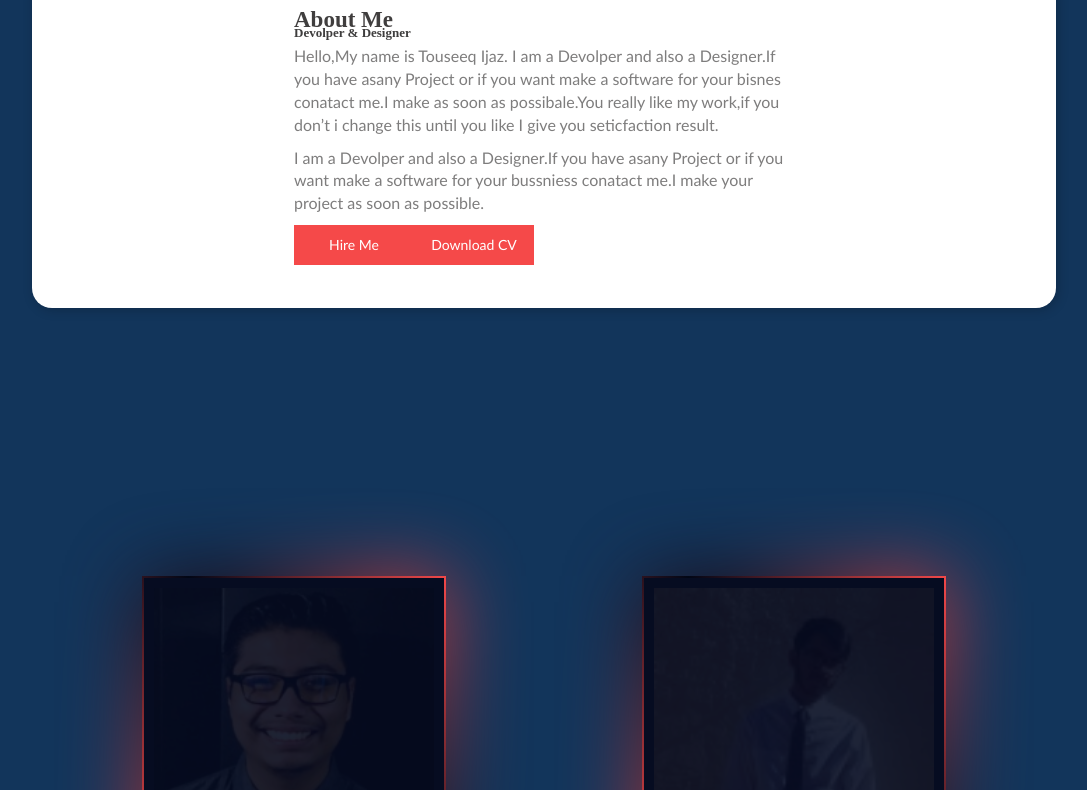
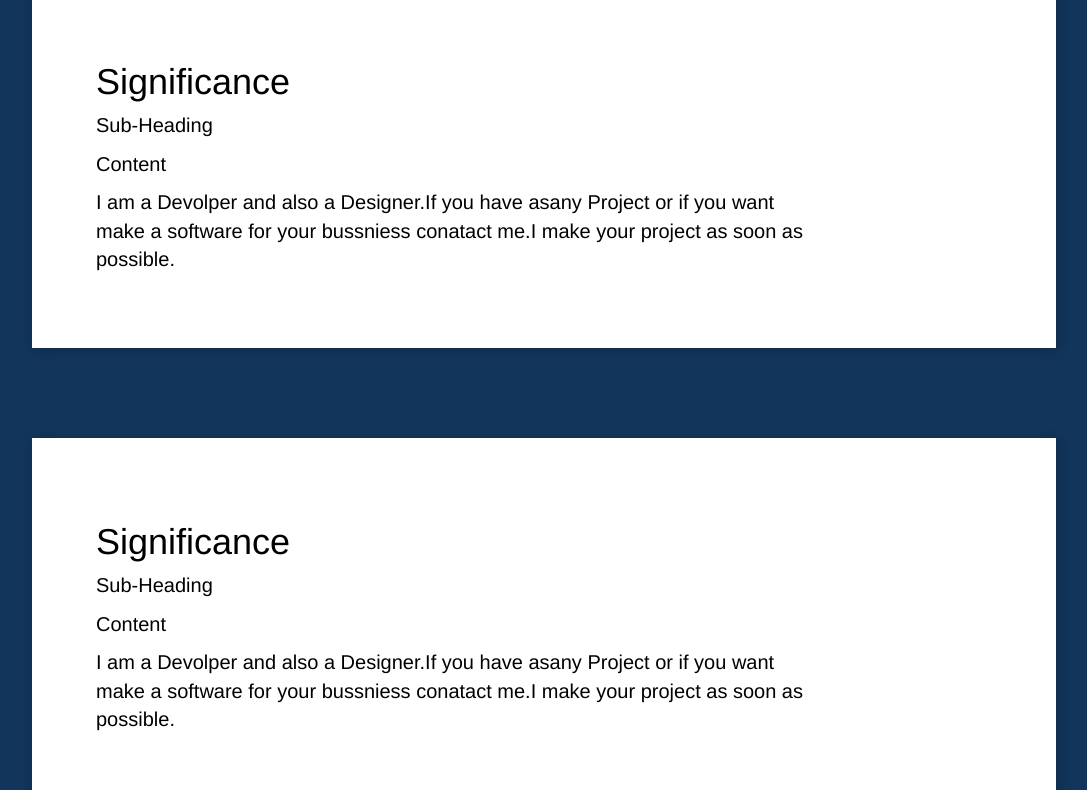
Before and after one commit to Mohammed-A-Amin/gameity-proto, an Angular app in the folder gameity-prototype/: page / in a window 1280 px wide. Shown: the part 1050-1840 px from the top of the page, without its empty margins (96-1183 px from the left). Built offline with nearby package versions, Linux system fonts and the light colour scheme.

Commit message:
finised template for home page

```diff
--- a/gameity-prototype/src/app/home/home.component.html
+++ b/gameity-prototype/src/app/home/home.component.html
@@ -22,14 +22,19 @@
   </div>
 
   <div class="about-container">
-    <!--about-me-text-->
       <div class="about-text">
-      <p>About Me</p>
-      <p>Devolper & Designer</p>
-      <p>Hello,My name is Touseeq Ijaz. I am a Devolper and also a Designer.If you have asany Project or if you want make a software for your bisnes conatact me.I make as soon as possibale.You really like my work,if you don&#8217;t i change this until you like I give you seticfaction result.</p>
+      <h1>Significance</h1>
+      <p>Sub-Heading</p>
+      <p>Content</p>
       <p>I am a Devolper and also a Designer.If you have asany Project or if you want make a software for your bussniess conatact me.I make your project as soon as possible.</p>
-      <button>Hire Me</button>
-      <button>Download CV</button>
+      </div>
+    </div>
+    <div class="about-container">
+      <div class="about-text">
+      <h1>Significance</h1>
+      <p>Sub-Heading</p>
+      <p>Content</p>
+      <p>I am a Devolper and also a Designer.If you have asany Project or if you want make a software for your bussniess conatact me.I make your project as soon as possible.</p>
       </div>
     </div>
 
--- a/gameity-prototype/src/app/home/home.component.scss
+++ b/gameity-prototype/src/app/home/home.component.scss
@@ -17,50 +17,28 @@
 // content container
 .about-container{
 	width:80%;
-	height:330px;
-	background:#ffffff;
-	border-radius:20px;
+	background:#fff;
+    color: #000;
 	box-shadow:2px 2px 12px rgba(0,0,0,0.2);
 	display: flex;
 	margin: 7% auto 20px auto;
-	position: relative;
-	justify-content:space-evenly;
+    padding: 5%;
 	align-items: center;
+    .about-text{
+        width: 80%;
+        font-size: 20px;
+    }
+    // .about-text button{
+    //     width:120px;
+    //     height: 40px;
+    //     color:#ffffff;
+    //     outline:none;
+    //     border:none;
+    //     font-family: calibri;
+    //     background-color:#f54949;
+    // }
+
 }
-
-.about-text{
-	width:500px;
-}
-.about-text p:nth-child(1){
-	color:#403e3e;
-	font-family: myriad pro;
-	font-weight:bold;
-	font-size:23px;
-	line-height:0px;
-}
-.about-text p:nth-child(2){
-	color:#3e3d3d;
-	font-size:13px;
-	font-family: myriad pro;
-	font-weight:bold;
-	line-height:5px;
-}
-.about-text p:nth-child(3),.about-text p:nth-child(4){
-	color:#7e7d7d;
-	font-family:calibri;
-	font-size:16px;
-}
-.about-text button{
-	width:120px;
-	height: 40px;
-	color:#ffffff;
-	outline:none;
-	border:none;
-	font-family: calibri;
-	background-color:#f54949;
-}
-
-
 
 
 // Abpout Me Cards
```
Also changed, not shown: gameity-prototype/src/assets/ggl_load.gif (added).
